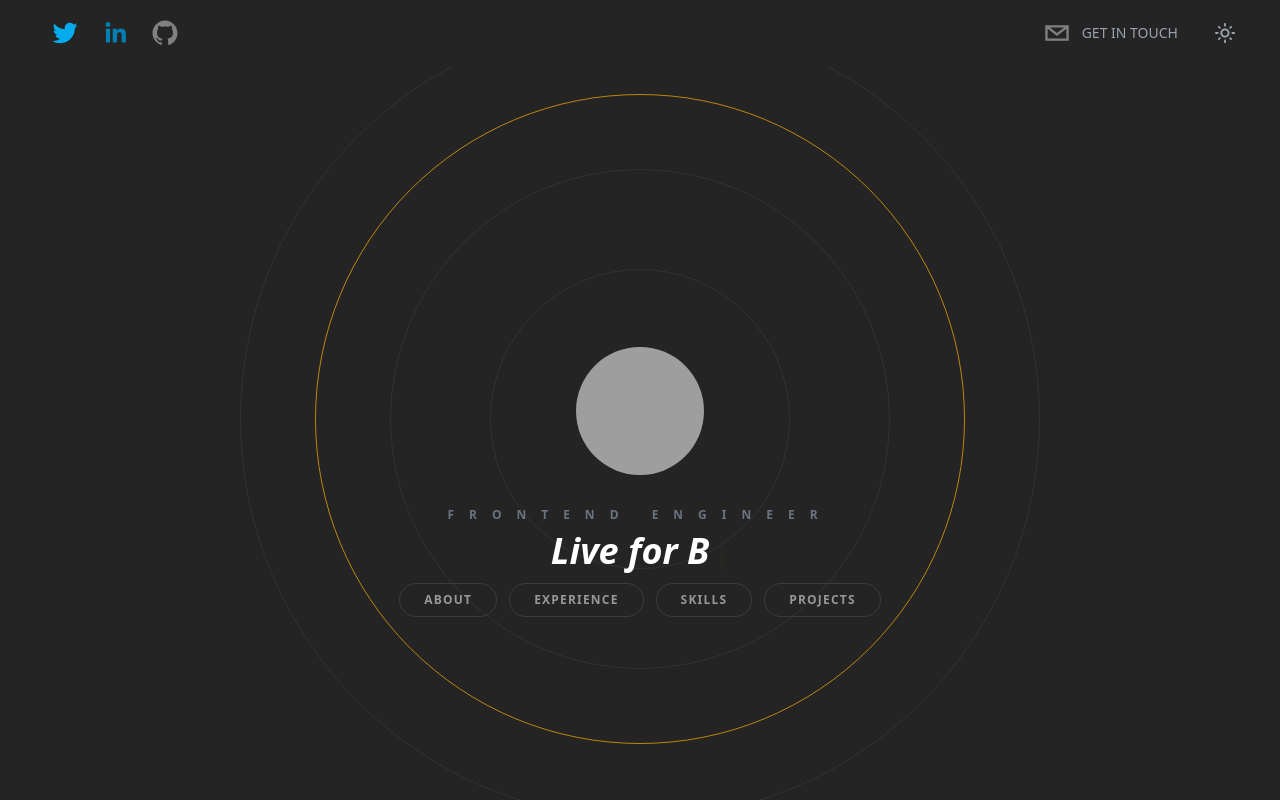
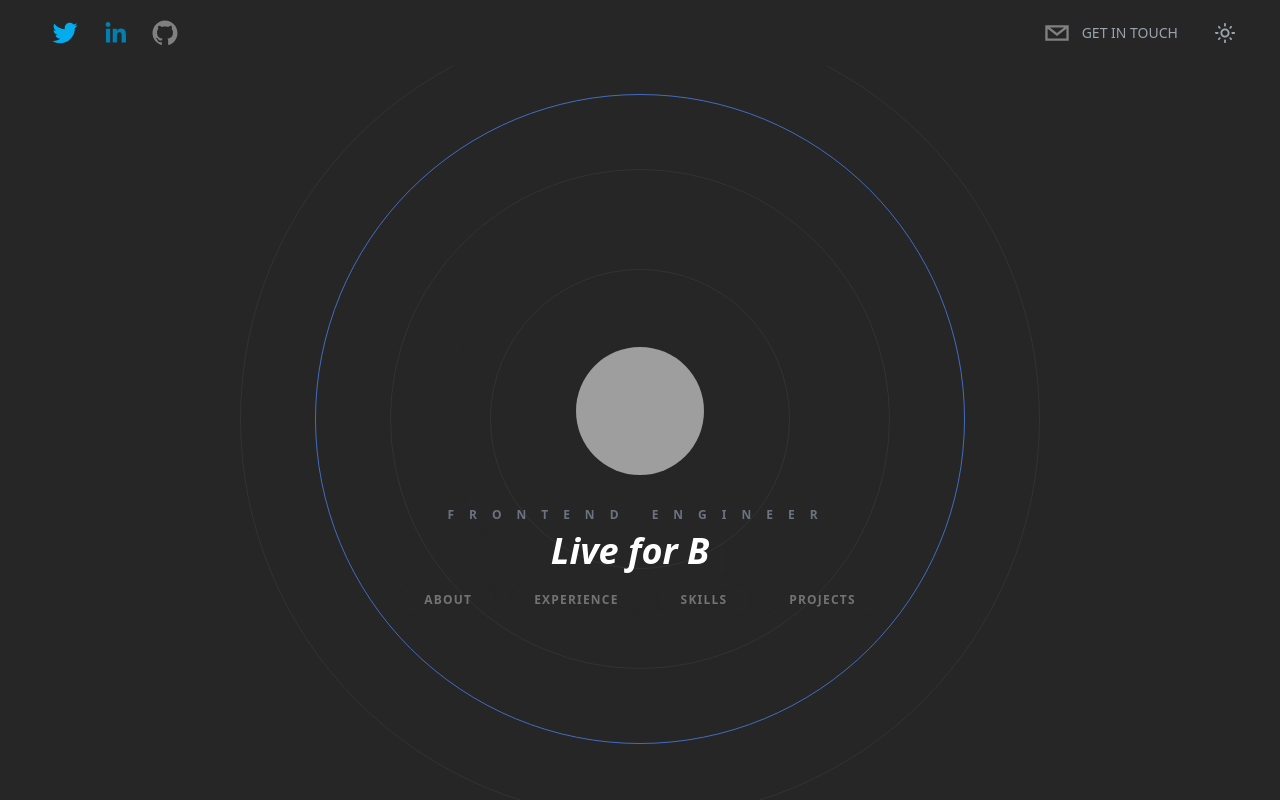
Before and after one commit to sharathnair9999/sharath-nextjs-portfolio, a Next.js app: page / in a window 1280 px wide. Built offline with nearby package versions, Linux system fonts and the light colour scheme; grey boxes are pictures that could not be loaded.

Commit message:
changed color scheme paletter, dark mode till about done

```diff
--- a/components/About.tsx
+++ b/components/About.tsx
@@ -28,12 +28,14 @@ const About = (props: Props) => {
         src="https://res.cloudinary.com/sharath-media-library/image/upload/v1663415197/portfolio/sharath_x9gvra.png"
       />
       <div className="space-y-4 md:space-y-6 px-0 md:px-10">
-        <h4 className="text-2xl font-semibold">
-          Here is a{" "}
-          <span className="underline decoration-accentColor/50 ">little</span>{" "}
-          background
+        <h4 className="text-2xl lg:text-3xl font-semibold dark:text-gray_100">
+          A{" "}
+          <span className="underline underline-offset-[6px] decoration-blue_600">
+            little
+          </span>{" "}
+          about me
         </h4>
-        <p className="text-sm text-white/80">
+        <p className="text-xs md:text-base md:text-left text-gray_300 text-right">
           Lorem ipsum dolor, sit amet consectetur adipisicing elit. Deleniti
           tenetur sunt nulla dolores aspernatur hic officia, ipsum nisi
           excepturi ducimus, totam a? Velit deserunt veniam, praesentium vero
--- a/components/BackgroundCircles.tsx
+++ b/components/BackgroundCircles.tsx
@@ -23,7 +23,7 @@ const BackgroundCircles = (props: Props) => {
           <div
             className={`${
               id === 3
-                ? "border-accentColor animate-pulse"
+                ? "border-blue_600 animate-pulse"
                 : "dark:border-heroCircle border-heroCircle/20"
             } ${
               id === 0 && "animate-ping"
--- a/components/Contact.tsx
+++ b/components/Contact.tsx
@@ -13,17 +13,13 @@ const Contact = (props: Props) => {
   const onSubmit: SubmitHandler<Inputs> = (formData) => {};
   return (
     <div className="h-screen relative flex flex-col text-center md:text-left md:flex-row px-10 justify-evenly mx-auto items-center">
-      <h3 className="absolute md:top-8 top-16 uppercase tracking-[20px] text-gray-500 text-2xl ">
-        Contact
-      </h3>
+      <h3 className="section-title">Contact</h3>
       <div className="flex flex-col space-y-8 mt-20 md:mt-12">
         <h4 className="dark:text-gray_300 text-lg md:text-3xl font-semibold text-center">
-          I have got just what you need.
-          <span className="underline decoration-accentColor/50">
-            Let&apos;s Talk
-          </span>
+          Got something for me?{" "}
+          <span className="underline decoration-accentColor/50">Gotcha!</span>
         </h4>
-        <div className="space-y-5 flex flex-col items-start mx-auto">
+        <div className="space-y-2 lg:space-y-4 flex flex-col items-start mx-auto">
           <div className="flex items-center space-x-3 justify-center">
             <PhoneIcon className="text-accentColor h-7 w-7 animate-pulse" />
             <p className="dark:text-gray_300 text-md md:text-xl">
@@ -72,7 +68,7 @@ const Contact = (props: Props) => {
             {...register("message")}
             className="contact-input"
           ></textarea>
-          <button className="bg-blue_900/90 transition-all hover:bg-blue_900 text-gray_100 rounded-md font-bold py-3">
+          <button className="bg-blue_900/90 transition-all hover:bg-blue_900 text-gray_100 rounded-md font-bold py-2">
             Submit
           </button>
         </form>
--- a/components/Hero.tsx
+++ b/components/Hero.tsx
@@ -36,7 +36,7 @@ const Hero = (props: Props) => {
         </h2>
         <h1 className="text-2xl lg:text-4xl font-semibold px-10">
           <span className="italic dark:text-white">{text}</span>
-          <Cursor cursorColor="#F7AB0A" />
+          <Cursor cursorColor="#4e87f9" />
         </h1>
         <div className="flex flex-wrap justify-center items-center gap-3 mt-3">
           <Link href={"#about"}>
--- a/components/Projects.tsx
+++ b/components/Projects.tsx
@@ -11,15 +11,13 @@ const Projects = (props: Props) => {
       <h3 className="section-title">Projects</h3>
 
       <Carousel
-        autoPlay={true}
-        thumbWidth={50}
         showStatus={false}
         showIndicators={false}
-        autoFocus={true}
-        centerMode={true}
+        autoFocus
+        centerMode
         centerSlidePercentage={100}
         className="mt-20 z-10"
-        preventMovementUntilSwipeScrollTolerance={true}
+        preventMovementUntilSwipeScrollTolerance
       >
         {projects.map((project, i) => (
           <motion.div
@@ -39,19 +37,25 @@ const Projects = (props: Props) => {
             className="shadow-xl rounded-md"
           >
             {/* eslint-disable-next-line @next/next/no-img-element */}
-            <img
-              src="https://res.cloudinary.com/sharath-media-library/image/upload/v1663439555/portfolio/social_ease_preview-removebg-preview_zlsctx.png"
-              alt="socialmedia"
-              className="max-w-xs md:max-w-sm lg:max-w-sm"
-            />
-            <div className="space-y-10 px-0 md:px-10 max-w-6xl ">
-              <h4 className="text-3xl font-semibold text-center">
+            <a
+              href="https://social-ease.vercel.app/explore"
+              target={"_blank"}
+              className="max-w-xs lg:max-w-md flex mx-auto hover:scale-105 transition"
+            >
+              <img
+                src="https://res.cloudinary.com/sharath-media-library/image/upload/v1663439555/portfolio/social_ease_preview-removebg-preview_zlsctx.png"
+                alt="socialease"
+                className="w-full"
+              />
+            </a>
+            <div className="space-y-4 mt-4 px-0 md:px-10 max-w-6xl">
+              <h4 className="text-3xl dark:text-gray_100 font-semibold text-center">
                 <span>
                   Case Study {i + 1} of {projects.length} :{" "}
                 </span>
                 Social Ease
               </h4>
-              <p className="dark:text-gray_200 text-sm lg:text-lg max-w-2xl mx-auto">
+              <p className="dark:text-gray_500 text-sm lg:text-lg max-w-2xl mx-auto">
                 Lorem ipsum dolor sit amet consectetur adipisicing elit.
                 Voluptatum facilis officiis sapiente error quos quibusdam
                 adipisci sit. Facilis distinctio ipsum eligendi fugit aut
--- a/components/Skill.tsx
+++ b/components/Skill.tsx
@@ -9,7 +9,7 @@ const Skill = ({ directionLeft }: Props) => {
   return (
     <div className="group relative flex cursor-pointer">
       <motion.img
-        initial={{ x: directionLeft ? -200 : 200, opacity: 0 }}
+        initial={{ x: directionLeft ? -100 : 100, opacity: 0 }}
         whileInView={{ opacity: 1, x: 0 }}
         viewport={{ once: true }}
         transition={{ duration: 0.5 }}
--- a/components/Skills.tsx
+++ b/components/Skills.tsx
@@ -15,16 +15,16 @@ const Skills = (props: Props) => {
       className="flex relative flex-col text-center md:text-left xl:flex-row max-w-[2000px] xl:px-10 min-h-screen xl:space-y-0 justify-center  mx-auto items-center"
     >
       <h3 className="section-title">Skills</h3>
-      <h3 className="uppercase absolute top-36 tracking-[3px] text-sm text-gray-500 font-semibold">
+      <h3 className="uppercase -mt-10 text-sm text-gray-500 font-semibold">
         Hover over a skill for current proficiency
       </h3>
-      <div className="grid grid-cols-3 md:grid-cols-4 lg:grid-cols-5 gap-5">
-        <Skill />
-        <Skill />
-        <Skill />
-        <Skill />
-        <Skill />
-        <Skill />
+      <div className="grid grid-cols-3 md:grid-cols-4 lg:grid-cols-5 gap-5 mt-10">
+        <Skill directionLeft />
+        <Skill directionLeft />
+        <Skill directionLeft />
+        <Skill directionLeft />
+        <Skill directionLeft />
+        <Skill directionLeft />
         <Skill />
         <Skill />
         <Skill />
--- a/components/WorkExperience.tsx
+++ b/components/WorkExperience.tsx
@@ -39,10 +39,10 @@ const WorkExperience = (props: Props) => {
       {/* <div className="flex max-h-screen space-x-5 overflow-x-scroll w-full mt-10 py-10 px-2 hidden-scrollbar snap-x snap-mandatory"> */}
       <Carousel
         autoPlay={true}
+        swipeScrollTolerance={20}
         autoFocus={true}
         centerMode={true}
         className="mt-32 w-80 lg:w-full"
-        infiniteLoop={true}
         centerSlidePercentage={windowDimensions.width > 768 ? 60 : 95}
         showStatus={false}
         showIndicators={false}
--- a/styles/globals.css
+++ b/styles/globals.css
@@ -19,16 +19,16 @@
     @apply px-6 py-2 border border-gray_900 font-bold rounded-full uppercase text-xs tracking-widest text-gray_600 transition-all hover:text-accentColor/40 hover:border-accentColor/40;
   }
   .contact-input {
-    @apply outline-none bg-gray_300/10 rounded-md border-b dark:text-blue_100 px-2 py-2 md:py-3 border-blue_900  text-blue_900 placeholder-gray_500 transition-all focus:border-blue_300/40 hover:border-blue_300/40 focus:text-blue_900/40;
+    @apply outline-none bg-gray_300/10 rounded-md border-b dark:text-blue_100 px-2 py-1 md:py-2 border-blue_900  text-blue_900 placeholder-gray_500 transition-all focus:border-blue_300/40 hover:border-blue_300/40 focus:text-blue_900/40;
   }
   .common-hero-circle {
     @apply rounded-full border absolute mt-52;
   }
   .section-title {
-    @apply absolute top-16 md:top-20 uppercase z-[100] md:tracking-[20px] tracking-[10px] text-gray-500 text-2xl;
+    @apply absolute top-16 md:top-20 uppercase z-[100] md:tracking-[20px] tracking-[10px] text-gray_600 text-2xl;
   }
   .tw-bg-primary {
-    @apply dark:bg-[rgb(36,36,36)] bg-accentColor/30;
+    @apply dark:bg-gray_900 bg-accentColor/30;
   }
   .toggle-switch {
     @apply p-1 text-3xl flex justify-center items-center transition-all rounded-full;
@@ -55,7 +55,7 @@
     @apply right-3 lg:right-10;
   }
   .arrow-style {
-    @apply text-3xl p-1 lg:text-5xl lg:p-2 rounded-full bg-primary hover:bg-accentColor/50 transition-all cursor-pointer shadow-lg;
+    @apply text-3xl p-1 lg:text-5xl lg:p-2 rounded-full bg-gray_900 hover:bg-accentColor/50 transition-all cursor-pointer shadow-lg;
   }
 }
 
@@ -63,6 +63,7 @@
   border-radius: 50% !important;
   height: 5rem !important;
   width: 5rem !important;
+  background-color: hsl(0, 0%, 14%);
 }
 @media screen and (min-width: 768px) {
   .exp-company {
--- a/tailwind.config.js
+++ b/tailwind.config.js
@@ -8,19 +8,18 @@ module.exports = {
   theme: {
     extend: {
       colors: {
-        primary: "rgb(36, 36, 36)",
         heroCircle: "#333333",
         accentColor: "#F7AB0A",
-        gray_900: "#3c3c3c",
-        gray_800: "#606060",
-        gray_700: "#818181",
-        gray_600: "#979797",
-        gray_500: "#c2c2c2",
-        gray_400: "#dedede",
-        gray_300: "#f0f0f0",
-        gray_200: "#f5f5f5",
-        gray_100: "#fafafa",
-        gray_50: "#ffffff",
+        gray_900: "hsl(0, 0%, 15%)",
+        gray_800: "hsl(0, 0%, 25%)",
+        gray_700: "hsl(0, 0%, 35%)",
+        gray_600: "hsl(0, 0%, 45%)",
+        gray_500: "hsl(0, 0%, 55%)",
+        gray_400: "hsl(0, 0%, 65%)",
+        gray_300: "hsl(0, 0%, 75%)",
+        gray_200: "hsl(0, 0%, 85%)",
+        gray_100: "hsl(0, 0%, 90%)",
+        gray_50: "hsl(0, 0%, 100%)",
         blue_900: "#4341b1",
         blue_800: "#4862d1",
         blue_700: "#4b74e4",
```
Also changed, not shown: 1 other file (tests, documents, lock files or other folders).
